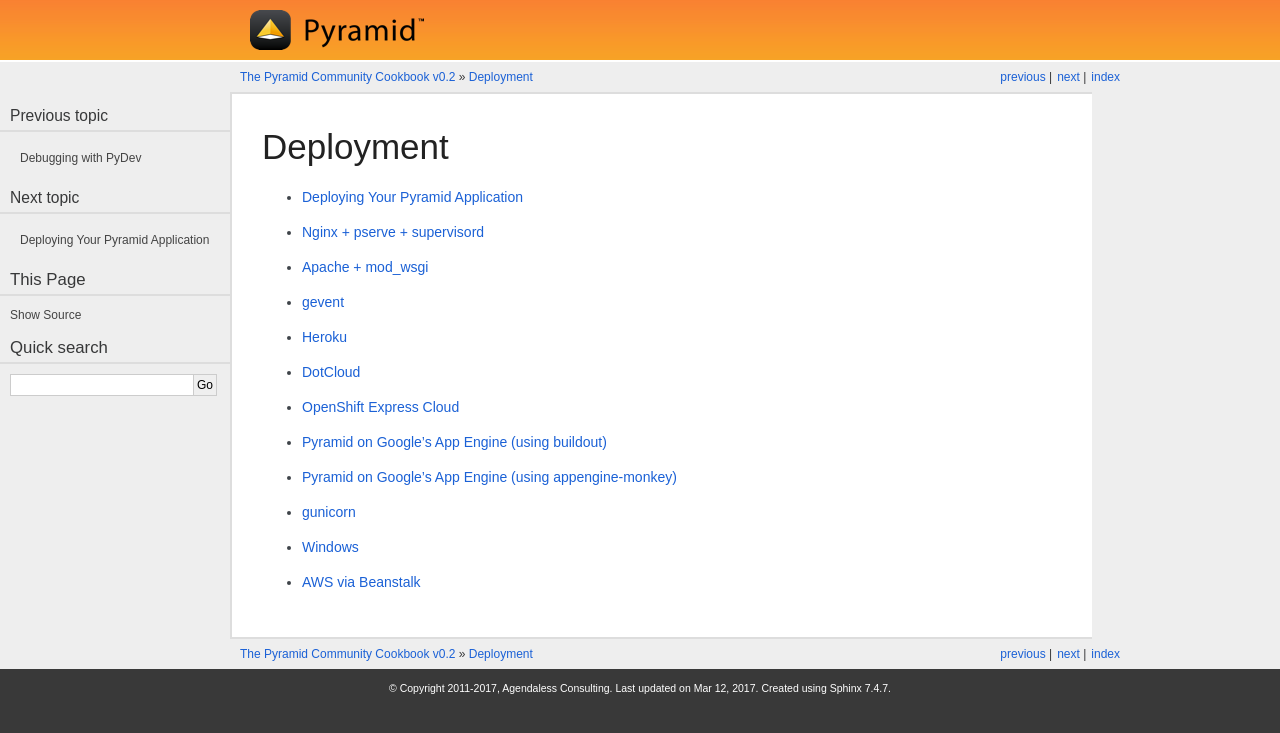
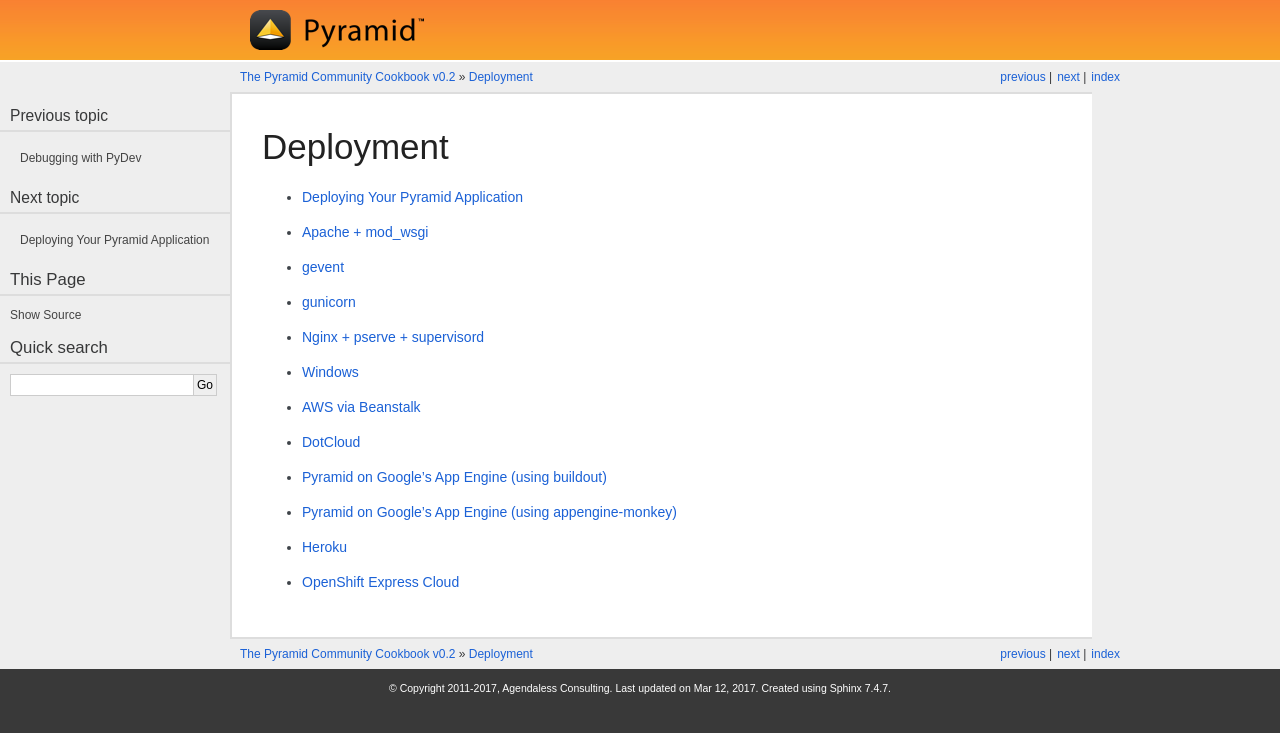
Before and after one commit to Pylons/pyramid_cookbook, a Sphinx documentation site: the page built from docs/deployment/index.rst, in a window 1280 px wide. Shown: the top 733 px of the page. Built offline with Sphinx 7.4.7, drawn with Linux system fonts in a browser that asks for light colours; some web fonts are replaced.

```diff
--- a/docs/deployment/index.rst
+++ b/docs/deployment/index.rst
@@ -5,14 +5,14 @@ Deployment
    :maxdepth: 1
 
    deployment
-   nginx
    apache
    gevent
-   heroku
+   gunicorn
+   nginx
+   windows
+   aws_via_eb
    dotcloud
-   expresscloud
    gae_buildout
    gae
-   gunicorn
-   windows
-   aws_via_eb
+   heroku
+   expresscloud
```
